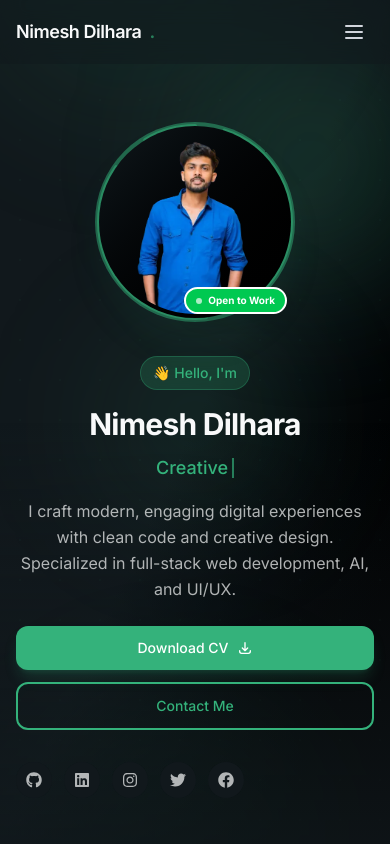
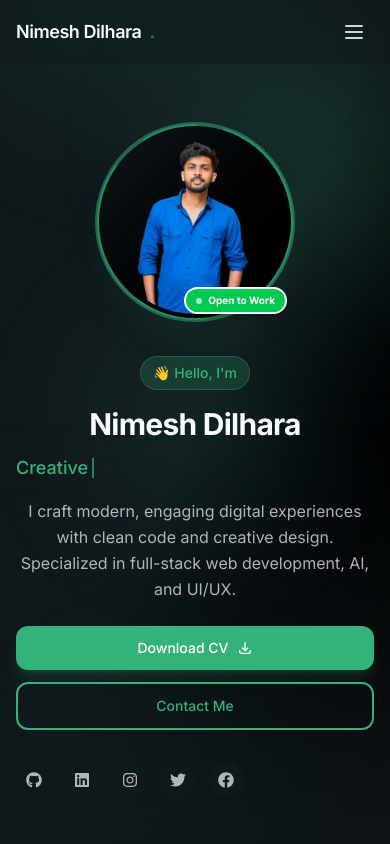
Before and after one commit to NimeshDilhara96/protfolio-website-v-2.0, a React (Vite) app in the folder frontend/: page / in a window 390 px wide. Shown: the top 844 px of the page. Built offline with nearby package versions, Linux system fonts and the light colour scheme.

Commit message:
Implement Typewriter component for dynamic text animation and replace static display in Home component

```diff
--- a/frontend/src/Components/Home.jsx
+++ b/frontend/src/Components/Home.jsx
@@ -12,6 +12,46 @@ const lines = [
   "Always Learning & Creating ✨",
   "MommentX"
 ];
+
+// Memoized Typewriter component - isolates high-frequency re-renders
+const Typewriter = React.memo(({ isMobile }) => {
+  const [lineIdx, setLineIdx] = useState(0);
+  const [charIdx, setCharIdx] = useState(0);
+  const [isDeleting, setIsDeleting] = useState(false);
+  const [display, setDisplay] = useState('');
+  const typingTimeout = useRef();
+
+  useEffect(() => {
+    const currentLine = lines[lineIdx];
+    if (!isDeleting) {
+      if (charIdx < currentLine.length) {
+        typingTimeout.current = setTimeout(() => setCharIdx(charIdx + 1), 60);
+      } else {
+        typingTimeout.current = setTimeout(() => setIsDeleting(true), 1200);
+      }
+    } else {
+      if (charIdx > 0) {
+        typingTimeout.current = setTimeout(() => setCharIdx(charIdx - 1), 30);
+      } else {
+        setIsDeleting(false);
+        setLineIdx((lineIdx + 1) % lines.length);
+        typingTimeout.current = setTimeout(() => {}, 500);
+      }
+    }
+    setDisplay(currentLine.slice(0, charIdx));
+    return () => clearTimeout(typingTimeout.current);
+  }, [charIdx, isDeleting, lineIdx]);
+
+  const cursorClass = isMobile ? "w-[2px] h-5" : "w-[3px] h-7";
+  const textClass = isMobile ? "text-lg sm:text-xl min-h-[28px]" : "text-2xl xl:text-3xl min-h-[40px] xl:min-h-[48px]";
+
+  return (
+    <div className={`${textClass} font-medium mb-4 lg:mb-6 text-[#34B27B] flex items-center`}>
+      <span>{display}</span>
+      <span className={`${cursorClass} bg-[#34B27B] ml-1 animate-pulse`} aria-hidden="true"></span>
+    </div>
+  );
+});
 
 // Reusable Badge Component
 const WelcomeBadge = () => (
@@ -60,32 +100,6 @@ const SocialLinks = ({ size = 'default' }) => {
 };
 
 function Home() {
-  const [lineIdx, setLineIdx] = useState(0);
-  const [charIdx, setCharIdx] = useState(0);
-  const [isDeleting, setIsDeleting] = useState(false);
-  const [display, setDisplay] = useState('');
-  const typingTimeout = useRef();
-
-  useEffect(() => {
-    const currentLine = lines[lineIdx];
-    if (!isDeleting) {
-      if (charIdx < currentLine.length) {
-        typingTimeout.current = setTimeout(() => setCharIdx(charIdx + 1), 60);
-      } else {
-        typingTimeout.current = setTimeout(() => setIsDeleting(true), 1200);
-      }
-    } else {
-      if (charIdx > 0) {
-        typingTimeout.current = setTimeout(() => setCharIdx(charIdx - 1), 30);
-      } else {
-        setIsDeleting(false);
-        setLineIdx((lineIdx + 1) % lines.length);
-        typingTimeout.current = setTimeout(() => {}, 500);
-      }
-    }
-    setDisplay(currentLine.slice(0, charIdx));
-    return () => clearTimeout(typingTimeout.current);
-  }, [charIdx, isDeleting, lineIdx]);
 
   // Fixed CV link - use the same one for both mobile and desktop
   const CV_LINK = "https://drive.google.com/file/d/1vv68wCDcY4ggOY3uy3AnyURXQtdYofW4/view?usp=drive_link";
@@ -234,10 +248,7 @@ function Home() {
             </h1>
 
             {/* Fixed typing animation height */}
-            <div className="text-lg sm:text-xl font-medium mb-4 text-[#34B27B] min-h-[28px] flex items-center justify-center">
-              <span>{display}</span>
-              <span className="w-[2px] h-5 bg-[#34B27B] ml-1 animate-pulse" aria-hidden="true"></span>
-            </div>
+            <Typewriter isMobile={true} />
 
             <p className="text-[#F8F9FA]/70 text-base sm:text-lg mb-6 leading-relaxed">
               I craft modern, engaging digital experiences with clean code and creative design.
@@ -285,10 +296,7 @@ function Home() {
             </h1>
 
             {/* Fixed typing animation height */}
-            <div className="text-2xl xl:text-3xl font-medium mb-6 text-[#34B27B] min-h-[40px] xl:min-h-[48px] flex items-center">
-              <span>{display}</span>
-              <span className="w-[3px] h-7 bg-[#34B27B] ml-1 animate-pulse" aria-hidden="true"></span>
-            </div>
+            <Typewriter isMobile={false} />
 
             <p className="text-[#F8F9FA]/70 text-xl mb-8 max-w-xl leading-relaxed">
               I craft modern, engaging digital experiences with clean code and creative design.
```
